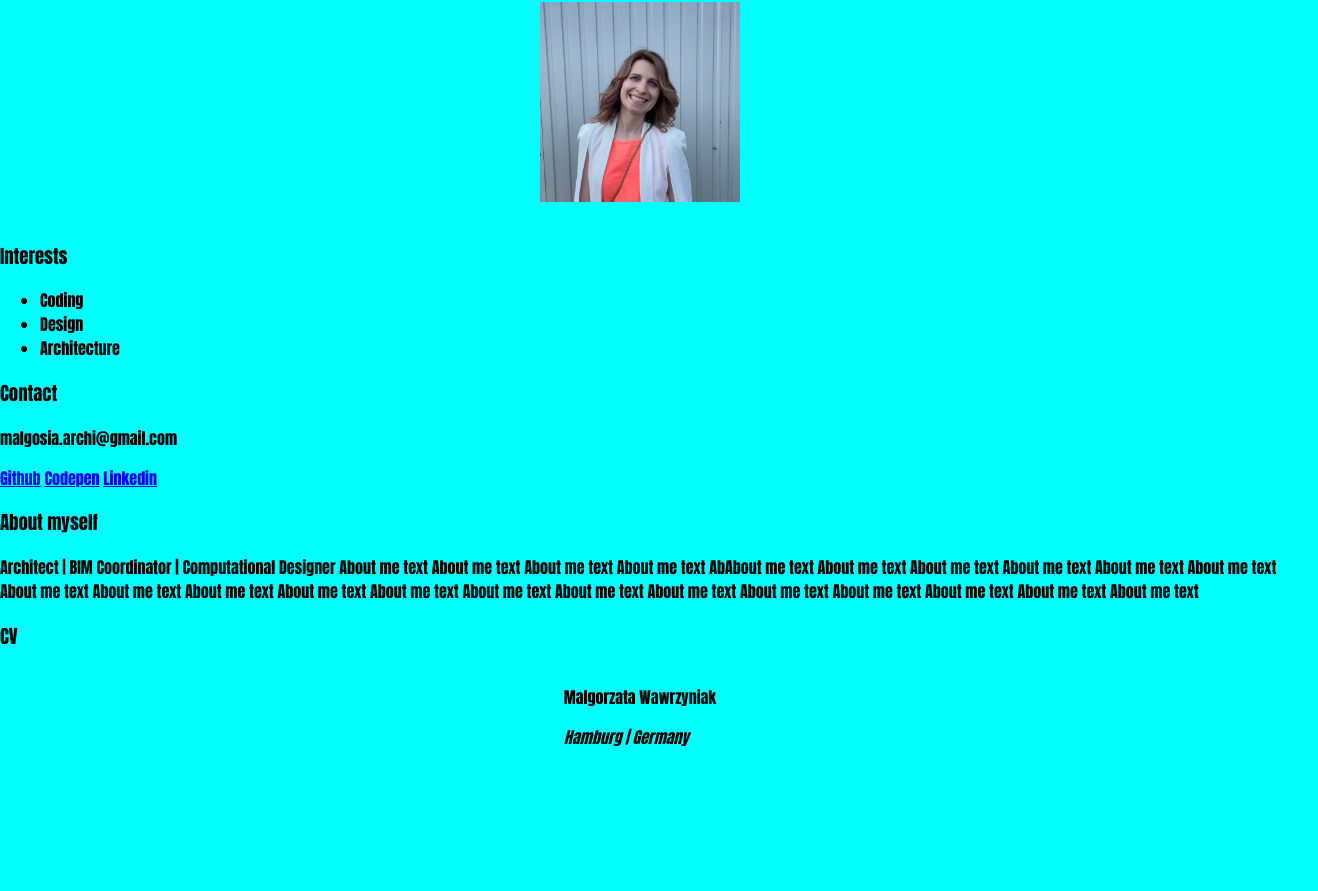
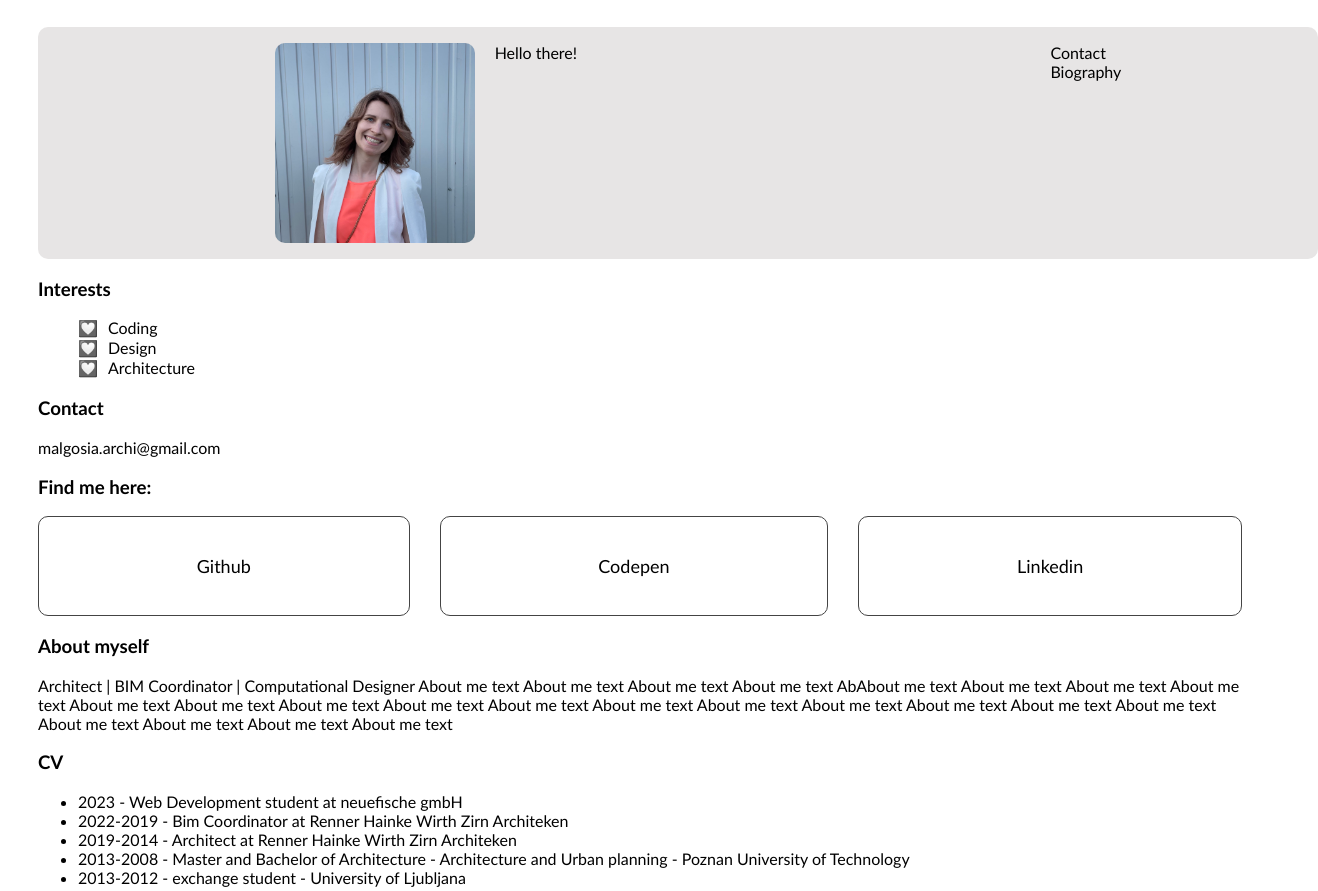
Before and after one commit to malgosiam/personal-website, a plain HTML site: page index.html in a window 1280 px wide. Shown: the part 138-1029 px from the top of the page, 1318 px wide, since content can reach past the window. Before the commit the page ends 887 px from the top, so only its background shows below. Drawn offline with Linux system fonts and the light colour scheme.

Commit message:
add some styling

```diff
--- a/css/styles.css
+++ b/css/styles.css
@@ -1,12 +1,94 @@
 * {
   box-sizing: border-box;
+  _border: 1px solid rgb(46, 40, 41);
 }
 
 body {
-  margin: 0px;
-  background-color: aqua;
+  padding: 30px;
+  background-color: white;
+  font-family: "Trebuchet MS", "Lucida Sans Unicode", "Lucida Grande",
+    "Lucida Sans", Arial, sans-serif;
+}
+
+h1 {
+  font-size: 50px;
+  text-transform: uppercase;
+}
+.header {
+  padding: 0px;
+  width: 100vw;
+  color: black;
+  background-color: rgb(231, 229, 229);
   display: flex;
-  flex-wrap: wrap;
+  justify-content: space-around;
+  border-radius: 10px;
+}
+
+img {
+  border-radius: 10px;
+}
+
+figure {
+  display: flex;
+  text-align: center;
+  gap: 20px;
+}
+
+.interests li::before {
+  content: "💟";
+  padding-right: 10px;
+  filter: saturate(0%);
+}
+
+.links {
+  font-size: large;
+  display: flex;
+  align-items: stretch;
   justify-content: center;
-  font-family: Impact, Haettenschweiler, "Arial Narrow Bold", sans-serif;
+  height: 100px;
+  gap: 30px;
 }
+
+footer {
+  display: flex;
+  justify-content: center;
+  align-items: center;
+  gap: 30px;
+}
+
+a {
+  text-decoration: none;
+  color: black;
+}
+
+a[href^="https"] {
+  color: black;
+}
+
+a[href^="https"]:hover {
+  background-color: rgb(212, 206, 206);
+  color: white;
+}
+
+ul[role="list"] {
+  list-style: none;
+}
+
+.box {
+  flex-grow: 1;
+  display: flex;
+  transition: all 0.15s ease-in-out;
+  background-color: rgb(255, 255, 255);
+  border: 1px solid rgb(68, 68, 68);
+  border-radius: 10px;
+  text-align: center;
+  align-items: center;
+  justify-content: center;
+}
+
+.box:hover {
+  z-index: 10;
+  transform: scale(1.1, 1.1);
+  box-shadow: 0 5px 10px 0 rgb(240, 238, 238);
+  border: 0;
+}
--- a/index.html
+++ b/index.html
@@ -9,22 +9,23 @@
   </head>
   <body>
     <header>
-      <nav>
-        <h1>Malgorzata Wawrzyniak</h1>
-        <ul>
+      <h1>Malgorzata Wawrzyniak</h1>
+      <nav class="header">
+        <figure>
+          <img src="assets/photo.jpeg" alt="My photo" width="200px" />
+          <figcaption>Hello there!</figcaption>
+        </figure>
+
+        <ul class="navigation" role="list">
           <li><a href="#contact">Contact</a></li>
           <li><a href="#biography">Biography</a></li>
         </ul>
       </nav>
-
-      <figure>
-        <img src="assets/photo.jpeg" alt="My photo" width="200px" />
-      </figure>
     </header>
     <main>
-      <section id="interests">
+      <section>
         <h3>Interests</h3>
-        <ul>
+        <ul class="interests" role="list">
           <li>Coding</li>
           <li>Design</li>
           <li>Architecture</li>
@@ -35,11 +36,17 @@
         <h3>Contact</h3>
         <p>malgosia.archi@gmail.com</p>
       </section>
+      <h3>Find me here:</h3>
+      <section class="links">
+        <a class="box" href="https://github.com/malgosiam" alt="Github link"
+          >Github</a
+        >
 
-      <section>
-        <a href="https://github.com/malgosiam" alt="Github link">Github</a>
-        <a href="https://codepen.io/mGosia" alt="Codepen link">Codepen</a>
+        <a class="box" href="https://codepen.io/mGosia" alt="Codepen link"
+          >Codepen</a
+        >
         <a
+          class="box"
           href="https://www.linkedin.com/in/malgorzatawawrz/?locale=en_US"
           alt="Linkedin link"
           >Linkedin</a
@@ -61,7 +68,21 @@
       <section id="cv">
         <h3>CV</h3>
         <article>
-          <ul></ul>
+          <ul>
+            <li>2023 - Web Development student at neuefische gmbH</li>
+            <li>
+              2022-2019 - Bim Coordinator at Renner Hainke Wirth Zirn Architeken
+            </li>
+            <li>
+              2019-2014 - Architect at Renner Hainke Wirth Zirn Architeken
+            </li>
+            <li>
+              2013-2008 - Master and Bachelor of Architecture - Architecture and
+              Urban planning - Poznan University of Technology
+            </li>
+            <li>2013-2012 - exchange student - University of Ljubljana</li>
+            <li>2012 - Architect Assistant at Guallart Architects</li>
+          </ul>
         </article>
       </section>
     </main>
```
